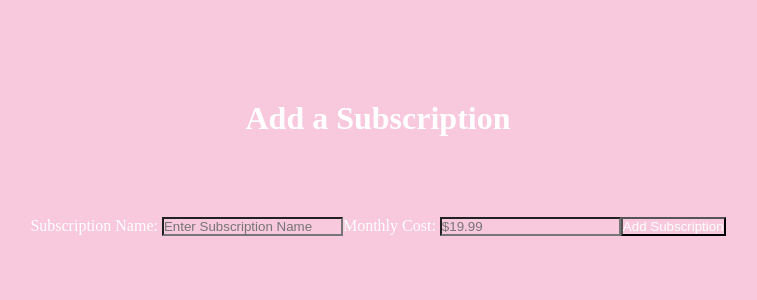
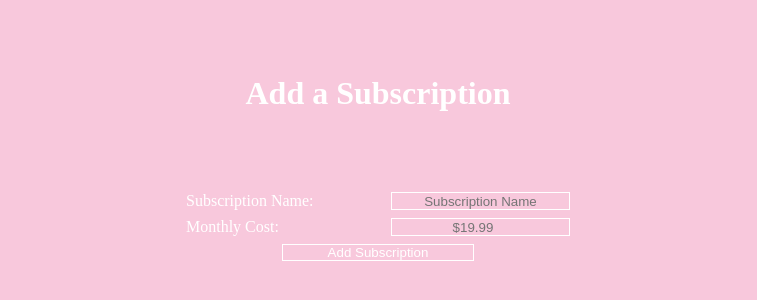
Before and after one commit to JaeBrian/divvy, a React app: page /customplan in a window 1280 px wide. Shown: the part 232-532 px from the top of the page, without its empty margins (262-1019 px from the left). Built offline with nearby package versions, Linux system fonts and the light colour scheme.

Commit message:
add styling and mock fetch request

```diff
--- a/src/client/components/CustomPlan.jsx
+++ b/src/client/components/CustomPlan.jsx
@@ -7,16 +7,31 @@ const CustomPlan = () => {
   const [subscriptionName, setSubscriptionName] = useState('');
   const [monthlyCost, setMonthlyCost] = useState('');
 
-  const handleFormSubmit = (e) => {
+  // need logic to store in the database
+  const handleFormSubmit = async (e) => {
     e.preventDefault();
-    console.log('clicked', subscriptionName, monthlyCost);
-    console.log('types', typeof subscriptionName, typeof monthlyCost);
+
+    try {
+      // need to update endpoint to store user's custom plan to the database
+      const response = await fetch('http://localhost:8000/', {
+        method: 'POST',
+        headers: {
+          'Content-Type': 'application/json',
+        },
+        body: JSON.stringify({}),
+        // credentials: 'include',
+      });
+    } catch (error) {
+      // need to handle eror
+      console.log(error);
+    }
   };
 
   return (
     <div className="custom-plan">
       <h1>Add a Subscription</h1>
-      <form onSubmit={handleFormSubmit}>
+      <form onSubmit={handleFormSubmit} className="custom-plan-form">
+        <div className="form-group">
           <label htmlFor="subscriptionName">Subscription Name: </label>
           <input
             type="text"
@@ -24,9 +39,11 @@ const CustomPlan = () => {
             name="subscriptionName"
             value={subscriptionName}
             onChange={(e) => setSubscriptionName(e.target.value)}
-          placeholder="Enter Subscription Name"
+            placeholder="Subscription Name"
             className="input-custom-plan"
           />
+        </div>
+        <div className="form-group">
           <label htmlFor="monthlyCost">Monthly Cost: </label>
           <input
             type="number"
@@ -41,11 +58,12 @@ const CustomPlan = () => {
             inputMode="decimal"
             pattern="^\d*(\.\d{0,2})?$"
           />
+        </div>
         <Button
           text="Add Subscription"
           onClick={handleFormSubmit}
           type="submit"
-          className="submit-custom-plan"
+          className="submit-custom-plan-button"
         />
       </form>
     </div>
--- a/src/client/styles/CustomPlan.scss
+++ b/src/client/styles/CustomPlan.scss
@@ -2,10 +2,51 @@
   display: flex;
   flex-direction: column;
   justify-content: center;
+  align-items: center;
+  margin-left: auto;
+  margin-right: auto;
   gap: 10%;
-  align-items: center;
   height: 100vh;
+  width: 30vw;
+
   h1 {
     text-align: center;
   }
+
+  .custom-plan-form {
+    display: flex;
+    flex-direction: column;
+    width: 100%;
+    gap: 1vh;
+
+    .form-group {
+      display: flex;
+      justify-content: space-between;
+      column-gap: 4rem;
+
+      input {
+        border: 1px solid #fff;
+      }
+
+      .input-custom-plan::placeholder {
+        text-align: center;
+      }
+    }
+  }
+
+  .submit-custom-plan-button {
+    border: 1px solid #fff;
+    width: 50%;
+    margin-left: auto;
+    margin-right: auto;
+    transition: all 0.5s ease;
+    cursor: pointer;
+  }
+
+  .submit-custom-plan-button:hover {
+    border: 1px solid #f8c8dc;
+    color: #f8c8dc;
+    background-color: #fff;
+    transform: scale(1.1);
+  }
 }
```
Lines whose indentation alone changed are shown as unchanged.
